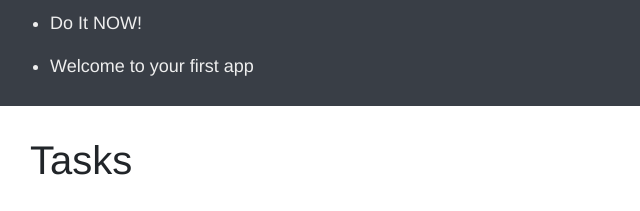
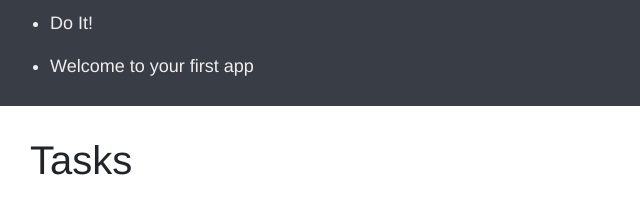
Before and after one commit to VivienneClement/html_css, a plain HTML site: page index.html in a window 1280 px wide. Shown: the top 211 px of the page, 0-640 px from the left. Drawn offline with nearby package versions, Linux system fonts and the light colour scheme.

Commit message:
"This is my second commit"
This reverts commit 22943aceece65205c05fc58fcb4fd25f74405e59.

```diff
--- a/index.html
+++ b/index.html
@@ -12,7 +12,7 @@
   <nav>
     <ul>
       <li>
-        <a href="index.html">Do It NOW!</a>
+        <a href="index.html">Do It!</a>
       </li>
     </ul>
 
```
